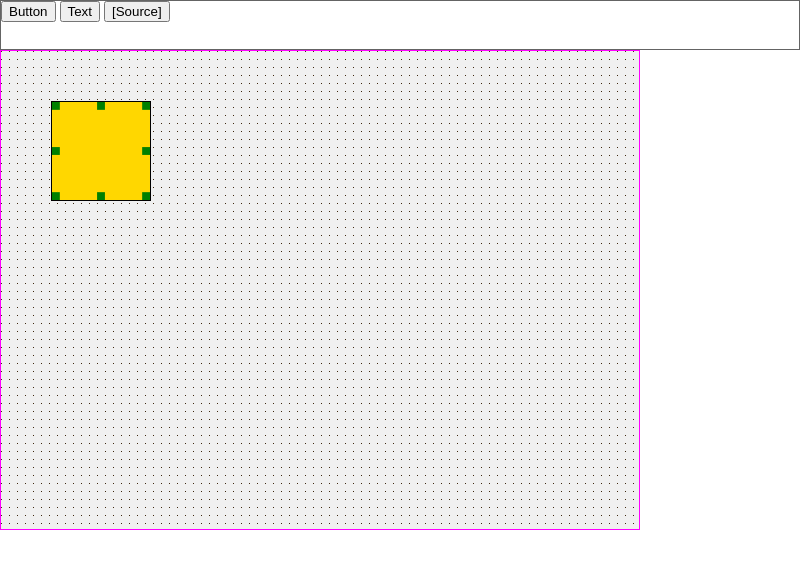
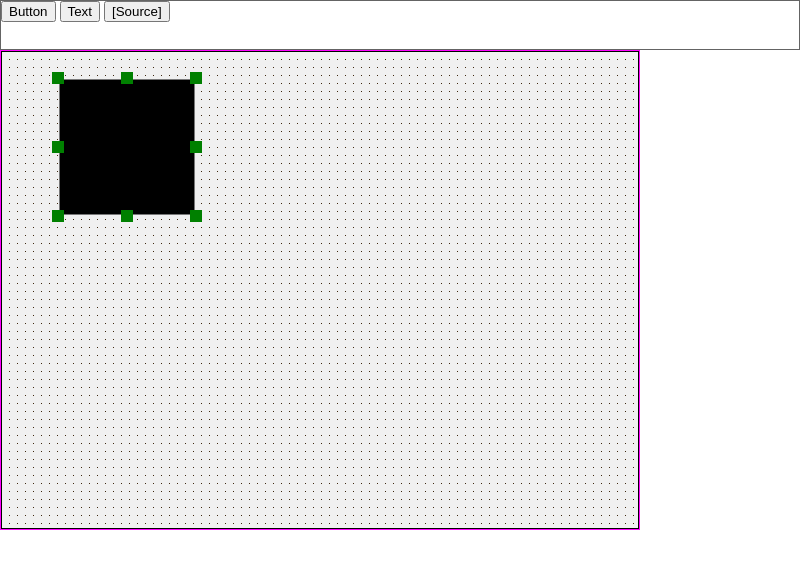
Before and after one commit to samuelviveiros/blackbriar, an Electron app: page src/index.html in a window 800 px wide. Drawn offline with Linux system fonts and the light colour scheme.

Commit message:
Implementing the selector using SVG instead DIV

```diff
--- a/src/index.html
+++ b/src/index.html
@@ -22,24 +22,41 @@
         <div class="resizer bottom-right"></div>
       </div>
 
-      <!-- <svg id="svg" width="100" height="100" viewBox="0 0 100 100" style="position: absolute; left: 50px; top: 50px; border: 1px solid black; box-sizing: border-box"> -->
-      <svg id="svg" width="100" height="100" viewBox="0 0 100 100" style="position: absolute; left: 50px; top: 50px; border: 1px solid black; box-sizing: border-box">
+      <svg id="svg" style="position: absolute; border: 1px solid black; box-sizing: border-box; width: 100%; height: 100%; display: block">
+        <g transform="translate(50, 20) scale(1.5)">
+          <!-- CENTER -->
+          <rect x="5" y="5" width="90" height="90" fill="black" />
+
+          <!-- TOP -->
+          <rect width="8" height="8" x="0" y="0" fill="green" />
+          <rect width="8" height="8" x="50" y="0" transform="translate(-4, 0)" fill="green" />
+          <rect width="8" height="8" x="100" y="0" transform="translate(-8, 0)" fill="green" />
+
+          <!--LEFT and RIGHT -->
+          <rect width="8" height="8" x="0" y="50" transform="translate(0, -4)" fill="green" />
+          <rect width="8" height="8" x="100" y="50" transform="translate(-8, -4)" fill="green" />
+
+          <!-- BOTTOM -->
+          <rect width="8" height="8" x="0" y="100" transform="translate(0, -8)" fill="green" />
+          <rect width="8" height="8" x="50" y="100" transform="translate(-4, -8)" fill="green" />
+          <rect width="8" height="8" x="100" y="100" transform="translate(-8, -8)" fill="green" />
+        </g>
+      </svg>
+
+      <!-- <svg id="svg" width="100" height="100" viewBox="0 0 100 100" style="position: absolute; left: 50px; top: 50px; border: 1px solid black; box-sizing: border-box">
         <rect width="100%" height="100%" fill="gold" />
 
-        <!-- TOP -->
         <rect width="8" height="8" x="0%" y="0%" fill="green" />
         <rect width="8" height="8" x="50%" y="0%" transform="translate(-4, 0)" fill="green" />
         <rect width="8" height="8" x="100%" y="0%" transform="translate(-8, 0)" fill="green" />
 
-        <!--LEFT and RIGHT -->
         <rect width="8" height="8" x="0%" y="50%" transform="translate(0, -4)" fill="green" />
         <rect width="8" height="8" x="100%" y="50%" transform="translate(-8, -4)" fill="green" />
 
-        <!-- BOTTOM -->
         <rect width="8" height="8" x="0%" y="100%" transform="translate(0, -8)" fill="green" />
         <rect width="8" height="8" x="50%" y="100%" transform="translate(-4, -8)" fill="green" />
         <rect width="8" height="8" x="100%" y="100%" transform="translate(-8, -8)" fill="green" />
-      </svg>
+      </svg> -->
 
       <!--
         <div style="position: absolute; left: 100px; top: 300px; border: 1px solid black; width: 300px; height: 200px">
--- a/src/index.js
+++ b/src/index.js
@@ -116,9 +116,9 @@ tbButtonEl.addEventListener('click', () => {
   //document.querySelector('.resizers').style.visibility = 'visible'
   designAreaEl.appendChild(button)
 
-  document.getElementById('svg').setAttribute('viewBox', '0 0 200 200')
-  document.getElementById('svg').setAttribute('width', '200')
-  document.getElementById('svg').setAttribute('height', '200')
+  // document.getElementById('svg').setAttribute('viewBox', '0 0 200 200')
+  // document.getElementById('svg').setAttribute('width', '200')
+  // document.getElementById('svg').setAttribute('height', '200')
 
   // document.addEventListener('mousemove', event => {
   //   let fullText = [
```
